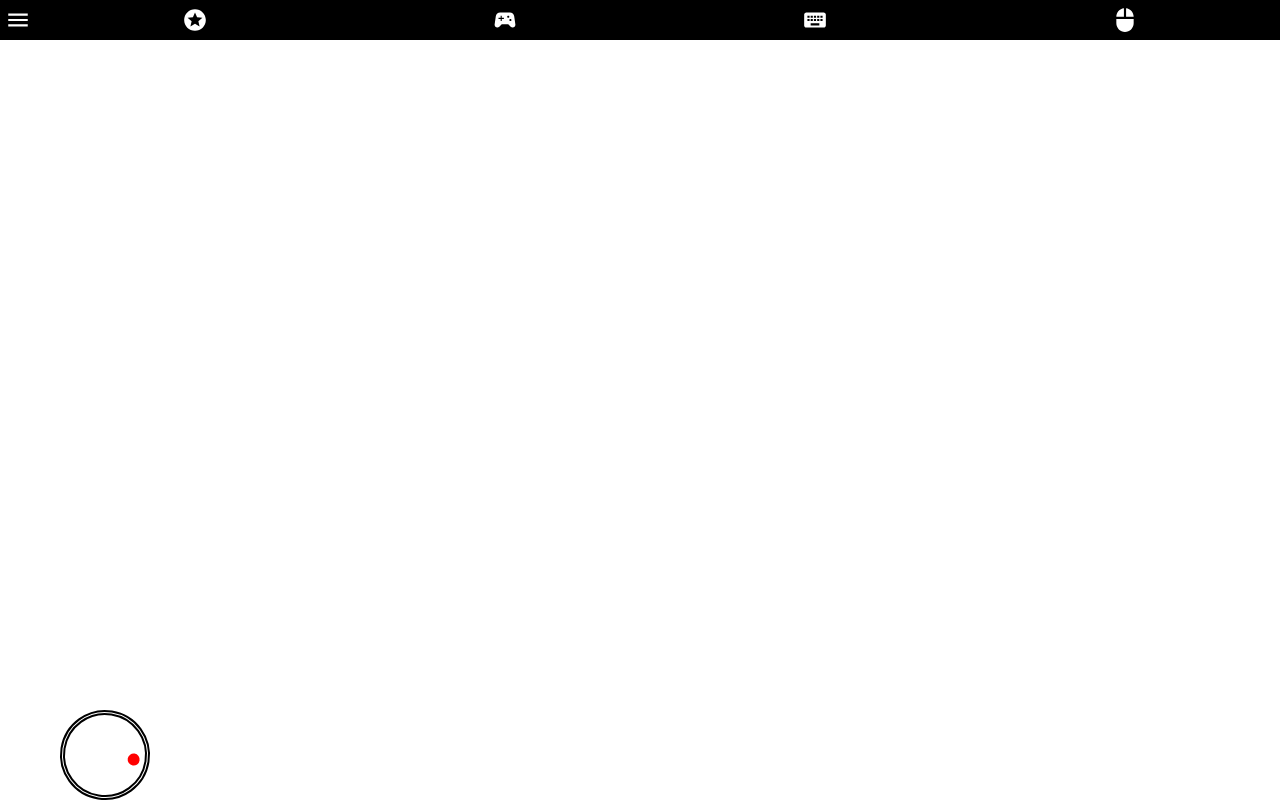
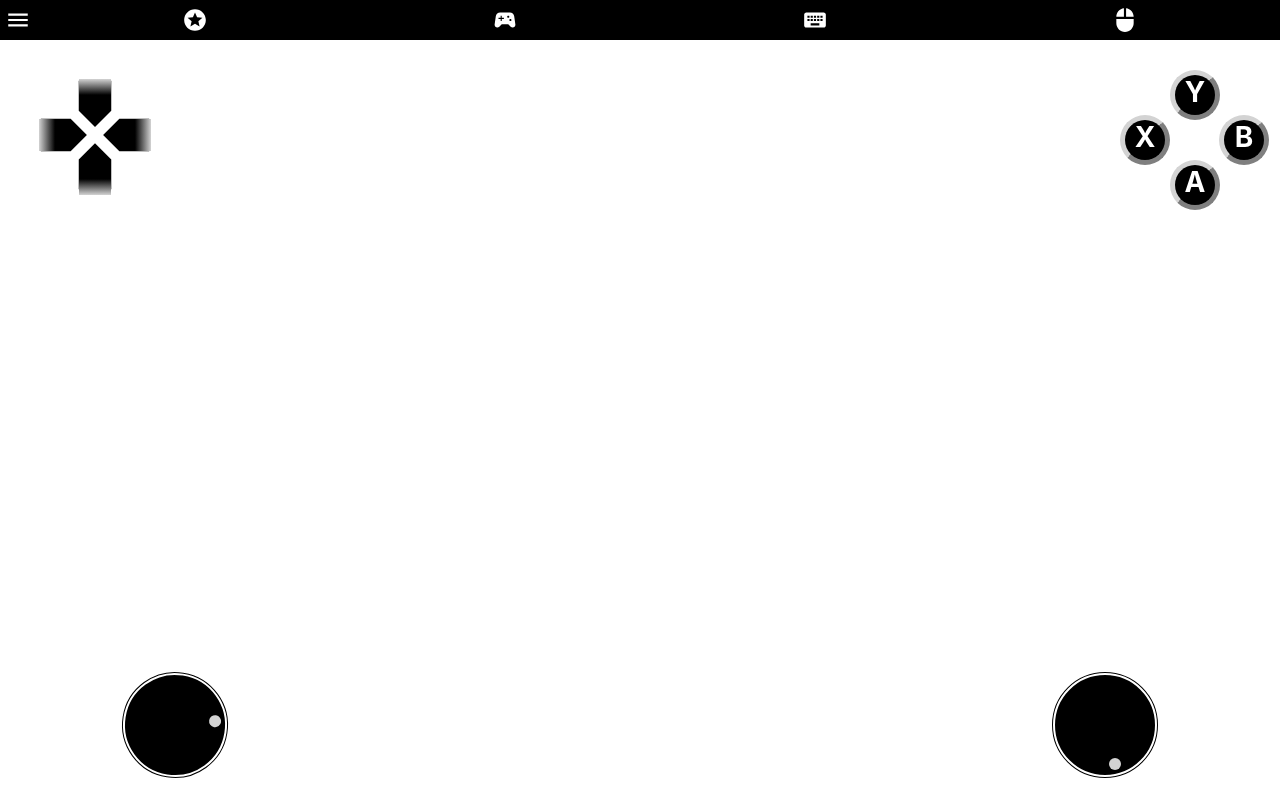
Before and after one commit to codotronix/pcr-mc, a React (Create React App) app: page /gamepad in a window 1280 px wide. Built offline with nearby package versions, Linux system fonts and the light colour scheme.

Commit message:
directions and actions btn sets created

```diff
--- a/package.json
+++ b/package.json
@@ -10,6 +10,7 @@
     "@testing-library/react": "^9.3.2",
     "@testing-library/user-event": "^7.1.2",
     "axios": "^0.19.2",
+    "clsx": "^1.1.1",
     "lodash": "^4.17.15",
     "react": "^16.13.1",
     "react-dom": "^16.13.1",
--- a/src/components/page-modules/gamepad/Gamepad.js
+++ b/src/components/page-modules/gamepad/Gamepad.js
@@ -1,20 +1,22 @@
 import React, { createRef, useEffect, useState } from 'react'
+import clsx from 'clsx'
 import { makeStyles } from '@material-ui/core'
 import _ from 'lodash'
 import axios from 'axios'
 import { getRoot } from '../../../utils/config'
+import { getDegCos } from './trigon'
+import GamesIcon from '@material-ui/icons/Games';
 const ROOT = getRoot()
 
 const useStyles = makeStyles({
     wheel: {
-        background: '#fff',
-        border: '5px double #000',
-        height: 80,
-        width: 80,
+        background: '#000',
+        border: '5px double #fff',
+        height: 100,
+        width: 100,
         borderRadius: '50%',
         position: 'absolute',
-        bottom: 0,
-        left: 60,
+        bottom: 20,
         transformOrigin: 'center',
         transform: 'rotate(0deg)',
         '&::after': {
@@ -26,7 +28,88 @@ const useStyles = makeStyles({
             width: 12,
             height: 12,
             borderRadius: '50%',
-            background: '#f00'
+            background: 'lightgray'
+        },
+        '&.left': {
+            left: 120
+        },
+        '&.right': {
+            right: 120
+        }
+    },
+    directionBtns: {
+        position: 'absolute',
+        top: 30,
+        left: 30,
+        color: '#000',
+        '& .omniIcon': {
+            fontSize: 130
+        },
+        '& .btn': {
+            position: 'absolute',
+            backgroundColor: '#f00',
+            width: 32,
+            height: 32
+        },
+        '& .btn:active': {
+            opacity: .7
+        },
+        '& .btn.left': {
+            left: 9,
+            top: 49,
+            background: 'linear-gradient(to right, lightgray, #000, #000)'
+        },
+        '& .btn.right': {
+            right: 9,
+            top: 49,
+            background: 'linear-gradient(to right, #000, #000, lightgray)'
+        },
+        '& .btn.up': {
+            left: 49,
+            top: 9,
+            background: 'linear-gradient(to bottom, lightgray, #000, #000)'
+        },
+        '& .btn.down': {
+            left: 49,
+            bottom: 9,
+            background: 'linear-gradient(to bottom, #000, #000, lightgray)'
+        },
+
+    },
+    actionBtns: {
+        position: 'absolute',
+        top: 30,
+        right: 160,
+        color: '#fff',
+        '& .btn': {
+            position: 'absolute',
+            height: 40,
+            width: 40,
+            border: '5px outset lightgrey',
+            borderRadius: '50%',
+            background: '#000',
+            fontSize: 28,
+            fontWeight: 'bold',
+            textAlign: 'center'
+        },
+        '& .btn:active': {
+            borderStyle: 'inset'
+        },
+        '& .btn.y': {
+            top: 0,
+            left: 50
+        },
+        '& .btn.x': {
+            top: 45,
+            left: 0
+        },
+        '& .btn.a': {
+            top: 90,
+            left: 50
+        },
+        '& .btn.b': {
+            top: 45,
+            left: 99
         }
     }
 })
@@ -34,24 +117,32 @@ const useStyles = makeStyles({
 const Gamepad = props => {
     const classes = useStyles()
     const pollTime = 100
-    const w1 = createRef()      //Wheel 1
+    const w1 = createRef()      //Wheel 1 - The left Wheel
+    const w2 = createRef()      //Wheel 2 - The Right Wheel
 
     const [w1Deg, setW1Deg] = useState(9)
+    const [w2Deg, setW2Deg] = useState(90)
     const [prevMousePos, setPrevMousePos] = useState({})
     const [midPointsWheels, setMidPointsWheels] = useState({})
 
     useEffect(() => {
-        // Calculate MidPoint for Wheel1
+        // Calculate MidPoint for Wheel1 and Wheel2
         let rect1 = w1.current.getBoundingClientRect()
-        console.log("bounding rect1 = ", rect1)
+        let rect2 = w2.current.getBoundingClientRect()
 
         let midW1 = {
             y: rect1.top + rect1.height/2,
             x: rect1.left + rect1.width/2
         }
 
+        let midW2 = {
+            y: rect2.top + rect2.height/2,
+            x: rect2.left + rect2.width/2
+        }
+
         setMidPointsWheels({
-            w1: { ...midW1 }
+            w1: { ...midW1 },
+            w2: { ...midW2 }
         })
 
     }, [])
@@ -76,26 +167,22 @@ const Gamepad = props => {
         const pageY = Math.round(e.pageY || e.touches[0].pageY)
         rotateWheel({ x: pageX, y: pageY, wID })
     }
+
     const rotateWheel = _.throttle(pos => {
-        // first, get the details of 3 points
-        // i.e. currentPoint, midPoint, PrevPoint
-        // with this 3 point we need to calculate the angle beteen
-        // current-radius and previous-radius
-        const { wID, ...cp } = pos
+        const { wID, ...cp } = pos              // cp = current-point
         const mp = { ...midPointsWheels[wID] }  // mp = mid-point
         const pp = { ...prevMousePos[wID] }     // pp = prev-point
 
-
         let degree = getDegCos(mp, pp, cp)
-        // let dTan = getDegTan(mp, pp, cp)
-
-        // console.log(degree)
-
-        //Clockwise OR Anti-Clockwise
 
         if(!isNaN(degree)){
-            let dir = 1
-            setW1Deg(w1Deg + (degree*dir))
+            // let dir = 1
+            if (wID === 'w1') {
+                setW1Deg(w1Deg + degree)
+            }
+            else if(wID === 'w2') {
+                setW2Deg(w2Deg + degree)
+            }
         }
 
         // update prev mouse pos
@@ -108,45 +195,44 @@ const Gamepad = props => {
     },
     pollTime)
 
-
-    const post = (url, data) => axios.post(url, data)
-
-    const getDistance = (p1, p2) => Math.sqrt((p1.x - p2.x)**2 + (p1.y - p2.y)**2)
-
-    const getDegCos = (mp, pp, cp) => {
-        // lets Calculate the distances
-        // let's MidPoint angle is A
-        // Lets PrevPoint Angle is B
-        // CurrentPoint Angle is C
-        let a = getDistance(cp, pp)
-        let b = getDistance(cp, mp)
-        let c = getDistance(mp, pp)
-
-        let A = Math.acos ((b*b + c*c - a*a) / (2 * b * c))
-
-        return (A * 180) / Math.PI
-    }
-
-    const getDegTan = (mp, pp, cp) => {
-        let m1 = (pp.y - mp.y) / (pp.x - mp.x)
-        let m2 = (cp.y - mp.y) / (cp.x - mp.x)
-        let theta = Math.atan( (m2-m1) / (1 - m1*m2))
-        return (theta * 180) / Math.PI
-    }
-
-    const isClockWise = (m, p, c) => {
-
-    }
+    // const post = (url, data) => axios.post(url, data)
 
     return (
         <div>
-            <div className={classes.wheel}
+            {/* THIS IS WHEEL 1 on LEFT */}
+            <div className={clsx(classes.wheel, 'left')}
                 ref={w1}
                 onTouchStart={e => setMousePrev(e, 'w1')}
                 onTouchEnd={e => unsetMousePrev(e, 'w1')}
                 onTouchMove={e => trackMouse(e, 'w1')}
                 style={{transform: `rotate(${w1Deg}deg)`}}
             ></div>
+
+            {/* THIS IS WHEEL 2 on RIGHT */}
+            <div className={clsx(classes.wheel, 'right')}
+                ref={w2}
+                onTouchStart={e => setMousePrev(e, 'w2')}
+                onTouchEnd={e => unsetMousePrev(e, 'w2')}
+                onTouchMove={e => trackMouse(e, 'w2')}
+                style={{transform: `rotate(${w2Deg}deg)`}}
+            ></div>
+
+            {/* THE LEFT DIRECTION BUTTONS */}
+            <div className={classes.directionBtns}>
+                <GamesIcon className="omniIcon"/>
+                <div className="btn left"></div>
+                <div className="btn right"></div>
+                <div className="btn up"></div>
+                <div className="btn down"></div>
+            </div>
+
+            {/* THE RIGHT ACTION BUTTONS */}
+            <div className={classes.actionBtns}>
+                <div className="btn y">Y</div>
+                <div className="btn b">B</div>
+                <div className="btn a">A</div>
+                <div className="btn x">X</div>
+            </div>
         </div>
     )
 }
--- /dev/null
+++ b/src/components/page-modules/gamepad/trigon.js
@@ -0,0 +1,47 @@
+
+
+/**
+ * Get distance between 2 points
+ * @param {{x,y}} p1
+ * @param {{x,y}} p2
+ */
+export const getDistance = (p1, p2) => Math.sqrt((p1.x - p2.x)**2 + (p1.y - p2.y)**2)
+
+/**
+ * Get Angle in Degree between 3 points
+ * The desired angle is in MiddlePoint
+ * This formula uses Cos,hence the name
+ *
+ * @param {{x,y}} mp - Middle Point
+ * @param {{x,y}} pp - Previous Point
+ * @param {{x,y}} cp - Current Point
+ */
+export const getDegCos = (mp, pp, cp) => {
+    // lets Calculate the distances
+    // let's MidPoint angle is A
+    // Lets PrevPoint Angle is B
+    // CurrentPoint Angle is C
+    let a = getDistance(cp, pp)
+    let b = getDistance(cp, mp)
+    let c = getDistance(mp, pp)
+
+    let A = Math.acos ((b*b + c*c - a*a) / (2 * b * c))
+
+    return (A * 180) / Math.PI
+}
+
+/**
+ * Get Angle in Degree between 3 points
+ * The desired angle is in MiddlePoint
+ * This formula uses Tan,hence the name
+ *
+ * @param {{x,y}} mp - Middle Point
+ * @param {{x,y}} pp - Previous Point
+ * @param {{x,y}} cp - Current Point
+ */
+export const getDegTan = (mp, pp, cp) => {
+    let m1 = (pp.y - mp.y) / (pp.x - mp.x)
+    let m2 = (cp.y - mp.y) / (cp.x - mp.x)
+    let theta = Math.atan( (m2-m1) / (1 - m1*m2))
+    return (theta * 180) / Math.PI
+}
```
Also changed, not shown: 2 other files (tests, documents, lock files or other folders).
